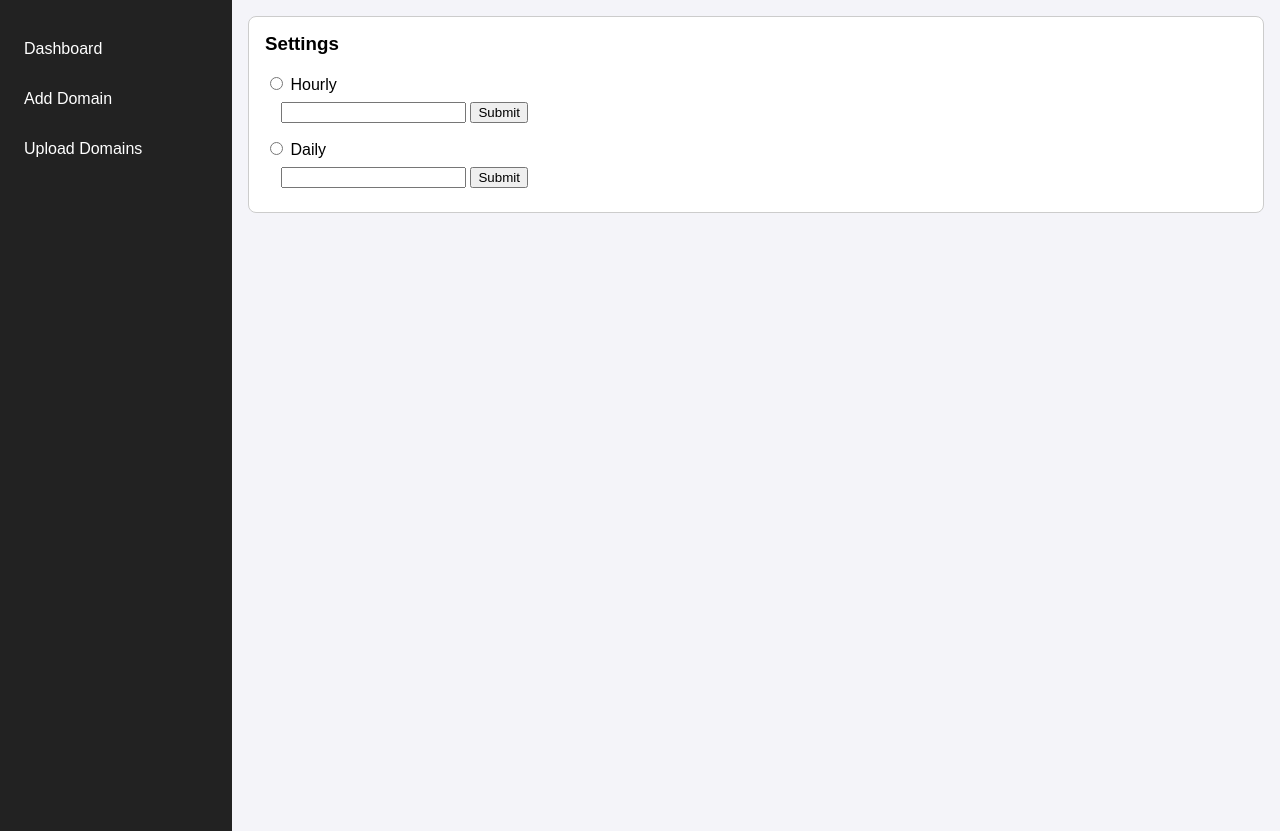
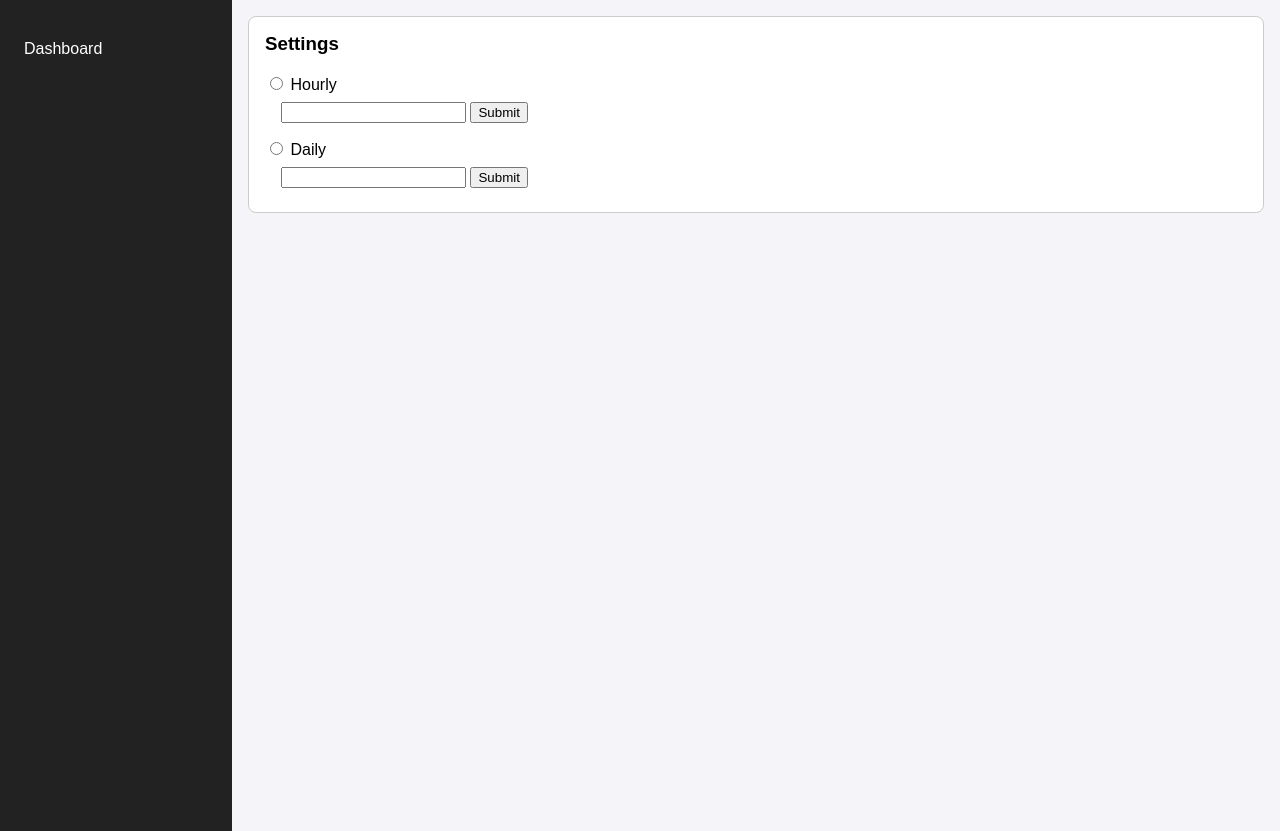
Before and after one commit to shomronh/certis, a Flask app: page /settingsPage in a window 1280 px wide. Shown: the part 69-900 px from the top of the page. Run offline with Flask 3, Linux system fonts and the light colour scheme; parts of the project's set-up code (start-up, migrations or seed data) failed here and were passed over.

Commit message:
delete add domain and upload domains from settings page

```diff
--- a/templates/settingsPage.html
+++ b/templates/settingsPage.html
@@ -17,8 +17,6 @@
         <aside class="sidebar">
             <ul>
                 <li><a href="dashboardPage">Dashboard</a></li> <!-- Link Back to Dashboard -->
-                <li><a href="#">Add Domain</a></li>
-                <li><a href="#">Upload Domains</a></li>
             </ul>
         </aside>
 
```
